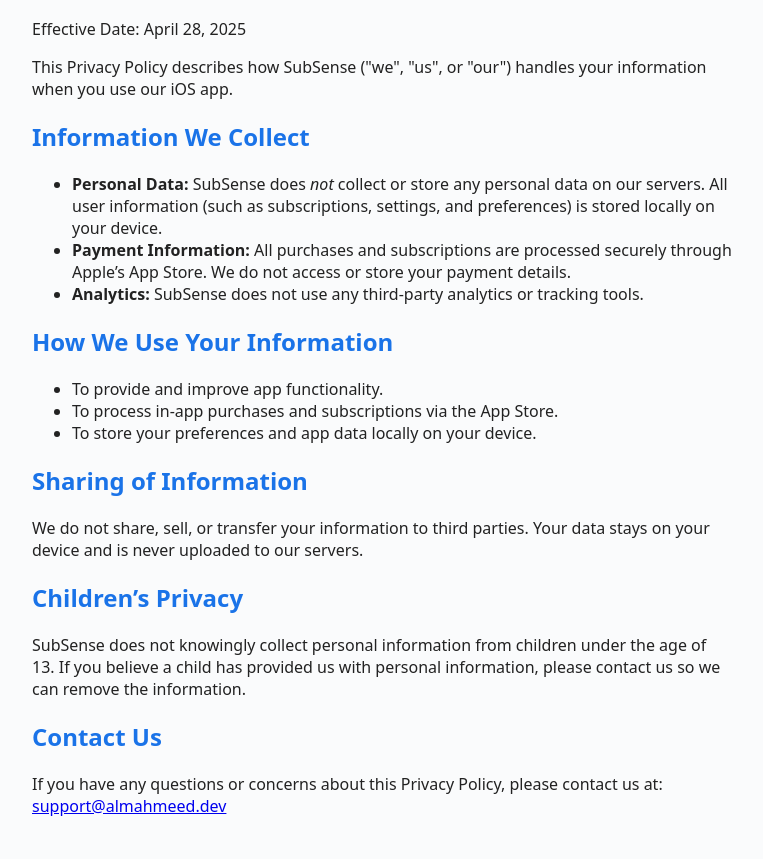
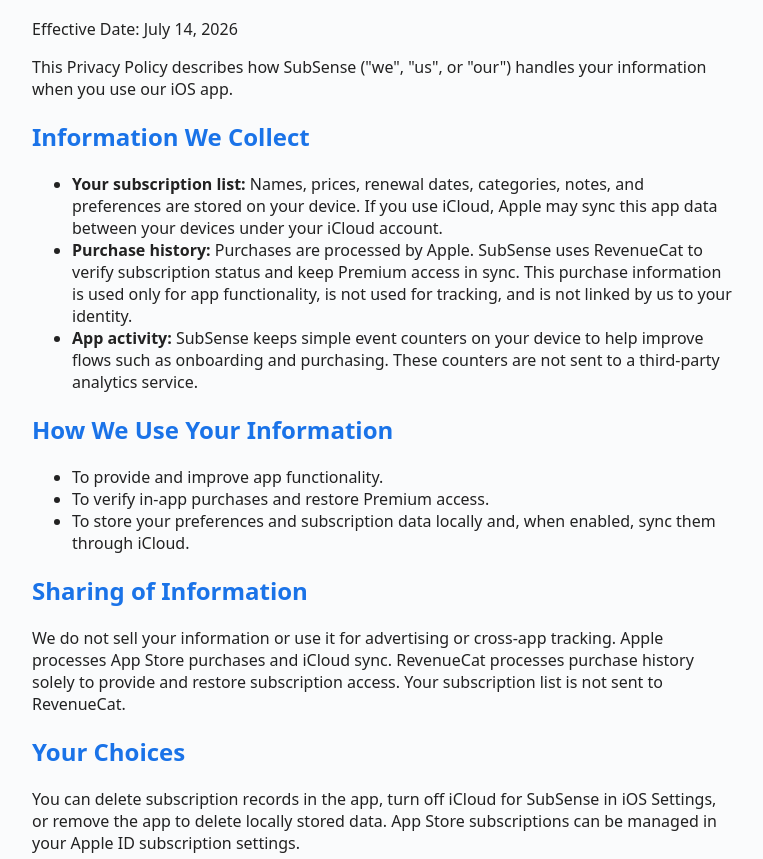
Before and after one commit to almahmeed-dev/SubSense-support-page, a website: page privacy.html in a window 1280 px wide. Shown: the part 86-945 px from the top of the page, without its empty margins (258-1021 px from the left). Drawn offline with Linux system fonts and the light colour scheme.

Commit message:
Update SubSense support and privacy details

```diff
--- a/privacy.html
+++ b/privacy.html
@@ -12,25 +12,28 @@
 </head>
 <body>
     <h1>Privacy Policy</h1>
-    <p>Effective Date: April 28, 2025</p>
+    <p>Effective Date: July 14, 2026</p>
     <p>This Privacy Policy describes how SubSense ("we", "us", or "our") handles your information when you use our iOS app.</p>
 
     <h2>Information We Collect</h2>
     <ul>
-        <li><strong>Personal Data:</strong> SubSense does <em>not</em> collect or store any personal data on our servers. All user information (such as subscriptions, settings, and preferences) is stored locally on your device.</li>
-        <li><strong>Payment Information:</strong> All purchases and subscriptions are processed securely through Apple’s App Store. We do not access or store your payment details.</li>
-        <li><strong>Analytics:</strong> SubSense does not use any third-party analytics or tracking tools.</li>
+        <li><strong>Your subscription list:</strong> Names, prices, renewal dates, categories, notes, and preferences are stored on your device. If you use iCloud, Apple may sync this app data between your devices under your iCloud account.</li>
+        <li><strong>Purchase history:</strong> Purchases are processed by Apple. SubSense uses RevenueCat to verify subscription status and keep Premium access in sync. This purchase information is used only for app functionality, is not used for tracking, and is not linked by us to your identity.</li>
+        <li><strong>App activity:</strong> SubSense keeps simple event counters on your device to help improve flows such as onboarding and purchasing. These counters are not sent to a third-party analytics service.</li>
     </ul>
 
     <h2>How We Use Your Information</h2>
     <ul>
         <li>To provide and improve app functionality.</li>
-        <li>To process in-app purchases and subscriptions via the App Store.</li>
-        <li>To store your preferences and app data locally on your device.</li>
+        <li>To verify in-app purchases and restore Premium access.</li>
+        <li>To store your preferences and subscription data locally and, when enabled, sync them through iCloud.</li>
     </ul>
 
     <h2>Sharing of Information</h2>
-    <p>We do not share, sell, or transfer your information to third parties. Your data stays on your device and is never uploaded to our servers.</p>
+    <p>We do not sell your information or use it for advertising or cross-app tracking. Apple processes App Store purchases and iCloud sync. RevenueCat processes purchase history solely to provide and restore subscription access. Your subscription list is not sent to RevenueCat.</p>
+
+    <h2>Your Choices</h2>
+    <p>You can delete subscription records in the app, turn off iCloud for SubSense in iOS Settings, or remove the app to delete locally stored data. App Store subscriptions can be managed in your Apple ID subscription settings.</p>
 
     <h2>Children’s Privacy</h2>
     <p>SubSense does not knowingly collect personal information from children under the age of 13. If you believe a child has provided us with personal information, please contact us so we can remove the information.</p>
@@ -39,7 +42,7 @@
     <p>If you have any questions or concerns about this Privacy Policy, please contact us at: <a href="mailto:support@almahmeed.dev">support@almahmeed.dev</a></p>
 
     <footer>
-        &copy; 2025 SubSense. All rights reserved.
+        &copy; 2026 SubSense. All rights reserved.
     </footer>
 </body>
 </html>
```
Also changed, not shown: index.html (+2 -10 lines).
